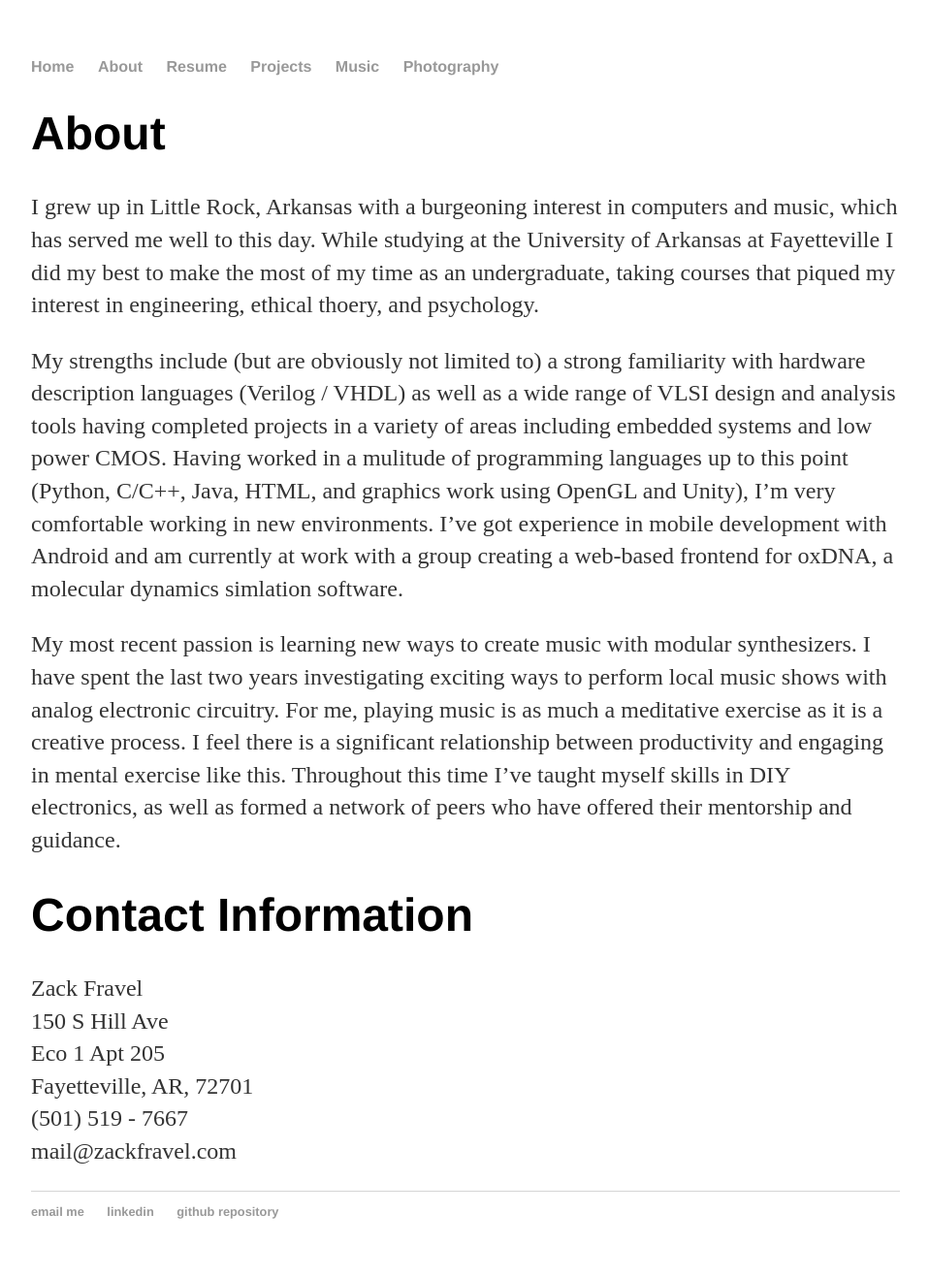
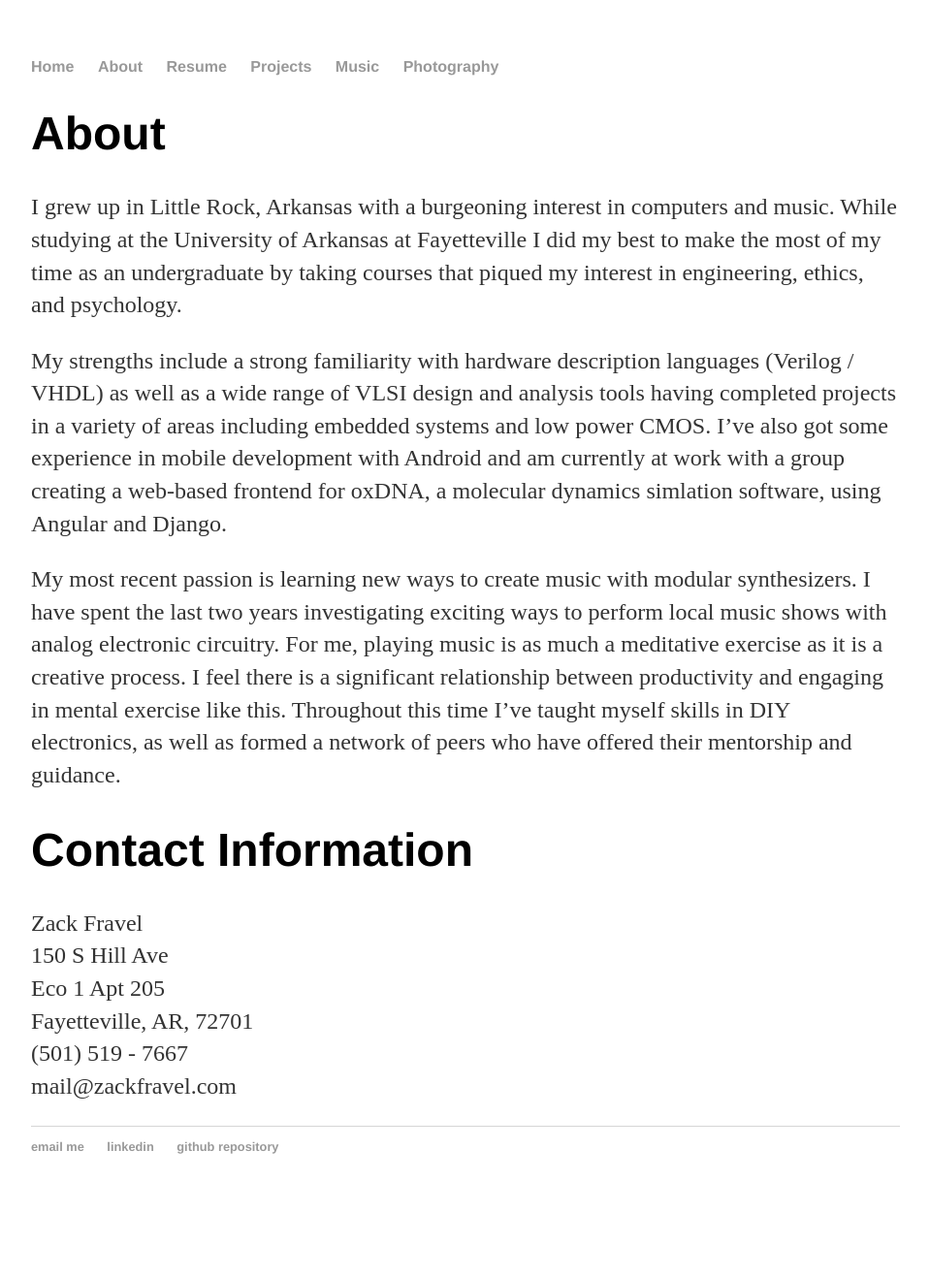
Before and after one commit to zackfravel/zackfravel.github.io, a Jekyll site: the page built from about/index.md, in a window 1280 px wide. Shown: the whole page at 97% size, without its empty margins (160-1119 px from the left). Built offline with Jekyll 4.4.1, drawn with Linux system fonts in a browser that asks for light colours; after the commit the page ends 1250 px from its top, so only the background shows below that.

Commit message:
Update index.md

```diff
--- a/about/index.md
+++ b/about/index.md
@@ -3,9 +3,9 @@ layout: default
 title: About
 ---
 # About
-I grew up in Little Rock, Arkansas with a burgeoning interest in computers and music, which has served me well to this day. While studying at the University of Arkansas at Fayetteville I did my best to make the most of my time as an undergraduate, taking courses that piqued my interest in engineering, ethical thoery, and psychology.
+I grew up in Little Rock, Arkansas with a burgeoning interest in computers and music. While studying at the University of Arkansas at Fayetteville I did my best to make the most of my time as an undergraduate by taking courses that piqued my interest in engineering, ethics, and psychology.
 
-My strengths include (but are obviously not limited to) a strong familiarity with hardware description languages (Verilog / VHDL) as well as a wide range of VLSI design and analysis tools having completed projects in a variety of areas including embedded systems and low power CMOS. Having worked in a mulitude of programming languages up to this point (Python, C/C++, Java, HTML, and graphics work using OpenGL and Unity), I'm very comfortable working in new environments. I've got experience in mobile development with Android and am currently at work with a group creating a web-based frontend for oxDNA, a molecular dynamics simlation software.
+My strengths include a strong familiarity with hardware description languages (Verilog / VHDL) as well as a wide range of VLSI design and analysis tools having completed projects in a variety of areas including embedded systems and low power CMOS. I've also got some experience in mobile development with Android and am currently at work with a group creating a web-based frontend for oxDNA, a molecular dynamics simlation software, using Angular and Django.
 
 My most recent passion is learning new ways to create music with modular synthesizers. I have spent the last two years investigating exciting ways to perform local music shows with analog electronic circuitry. For me, playing music is as much a meditative exercise as it is a creative process. I feel there is a significant relationship between productivity and engaging in mental exercise like this. Throughout this time I've taught myself skills in DIY electronics, as well as formed a network of peers who have offered their mentorship and guidance.
 
```
